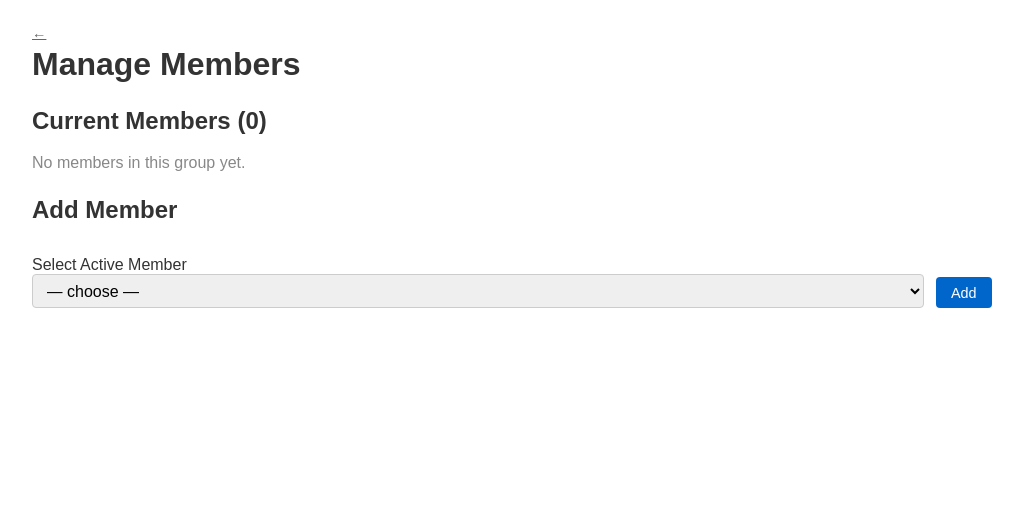
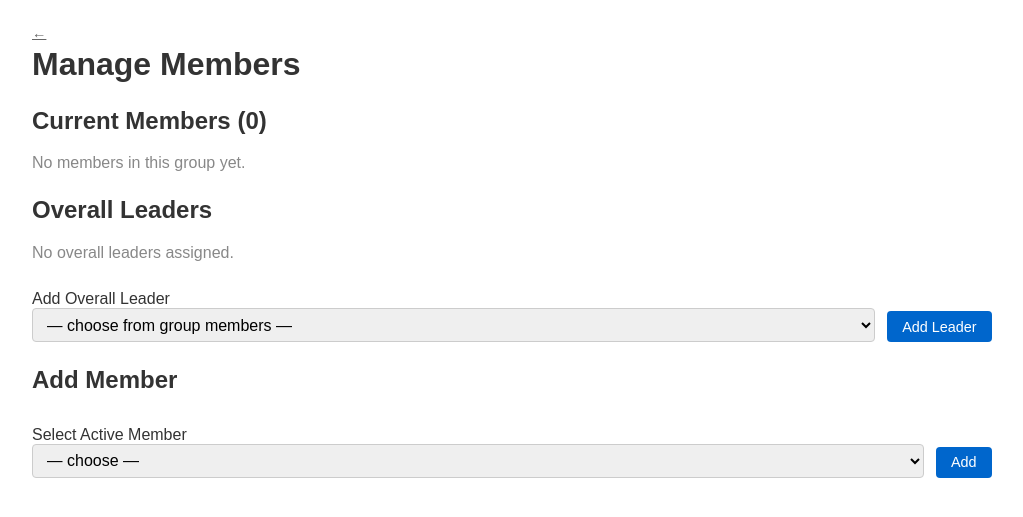
Before and after one commit to donox/cvw, a Python web app: template app/templates/activity/members.html in a window 1280 px wide. Shown: the part 76-593 px from the top of the page, without its empty margins (128-1151 px from the left). Run offline with Jinja, Linux system fonts and the light colour scheme; the template is opened without the code that fills it, so the values that code supplies are empty.

Commit message:
Add overall leader management and fix Email Group link
Members page now shows Overall Leaders panel with add/remove UI.
Email Group button on dashboard links to compose pre-selecting the group.
Email compose route accepts group_id query param for pre-selection.

Co-Authored-By: Claude Sonnet 4.6 <noreply@anthropic.com>

```diff
--- a/app/templates/activity/dashboard.html
+++ b/app/templates/activity/dashboard.html
@@ -61,7 +61,7 @@
         {% endif %}
         {% if is_leader %}
         <div style="margin-top:0.75rem">
-            <a href="/email/?group_id={{ group.id }}" class="btn btn-secondary" style="font-size:0.85rem">Email Group →</a>
+            <a href="/email/compose?group_id={{ group.id }}" class="btn btn-secondary" style="font-size:0.85rem">Email Group →</a>
         </div>
         {% endif %}
     </section>
--- a/app/templates/activity/members.html
+++ b/app/templates/activity/members.html
@@ -38,6 +38,44 @@
 <p style="color:#888">No members in this group yet.</p>
 {% endif %}
 
+<h2 style="margin-top:1.5rem">Overall Leaders</h2>
+{% if overall_leaders %}
+<table>
+    <thead><tr><th>Name</th><th></th></tr></thead>
+    <tbody>
+    {% for gl in overall_leaders %}
+    <tr>
+        <td>{{ gl.member.last_name }}, {{ gl.member.first_name }}</td>
+        <td>
+            <form method="post" action="/activity/{{ group.slug }}/leaders/remove" style="margin:0; display:inline">
+                <input type="hidden" name="leader_id" value="{{ gl.id }}">
+                <button type="submit" class="btn btn-danger" style="font-size:0.85rem"
+                        onclick="return confirm('Remove as leader?')">Remove</button>
+            </form>
+        </td>
+    </tr>
+    {% endfor %}
+    </tbody>
+</table>
+{% else %}
+<p style="color:#888">No overall leaders assigned.</p>
+{% endif %}
+
+<form method="post" action="/activity/{{ group.slug }}/leaders/add" style="display:flex; gap:0.75rem; align-items:flex-end; flex-wrap:wrap; margin-top:0.75rem">
+    <div style="flex:1; min-width:220px">
+        <label for="leader_member_id">Add Overall Leader</label>
+        <select name="member_id" id="leader_member_id" required>
+            <option value="">— choose from group members —</option>
+            {% for m in members %}
+            {% if m.id not in leader_member_ids %}
+            <option value="{{ m.id }}">{{ m.last_name }}, {{ m.first_name }}</option>
+            {% endif %}
+            {% endfor %}
+        </select>
+    </div>
+    <button type="submit" class="btn btn-primary">Add Leader</button>
+</form>
+
 <h2 style="margin-top:1.5rem">Add Member</h2>
 <form method="post" action="/activity/{{ group.slug }}/members/add" style="display:flex; gap:0.75rem; align-items:flex-end; flex-wrap:wrap">
     <div style="flex:1; min-width:220px">
--- a/app/templates/email/compose.html
+++ b/app/templates/email/compose.html
@@ -51,7 +51,7 @@
             <select name="group_id">
                 <option value="">All Active Members</option>
                 {% for g in groups %}
-                <option value="{{ g.id }}">{{ g.name }} ({{ g.members|length }})</option>
+                <option value="{{ g.id }}" {% if preselect_group_id and preselect_group_id == g.id %}selected{% endif %}>{{ g.name }} ({{ g.members|length }})</option>
                 {% endfor %}
             </select>
         </div>
```
Also changed, not shown: app/routers/activity_group.py (+44 -0 lines), app/routers/email_.py (+9 -1 lines).
